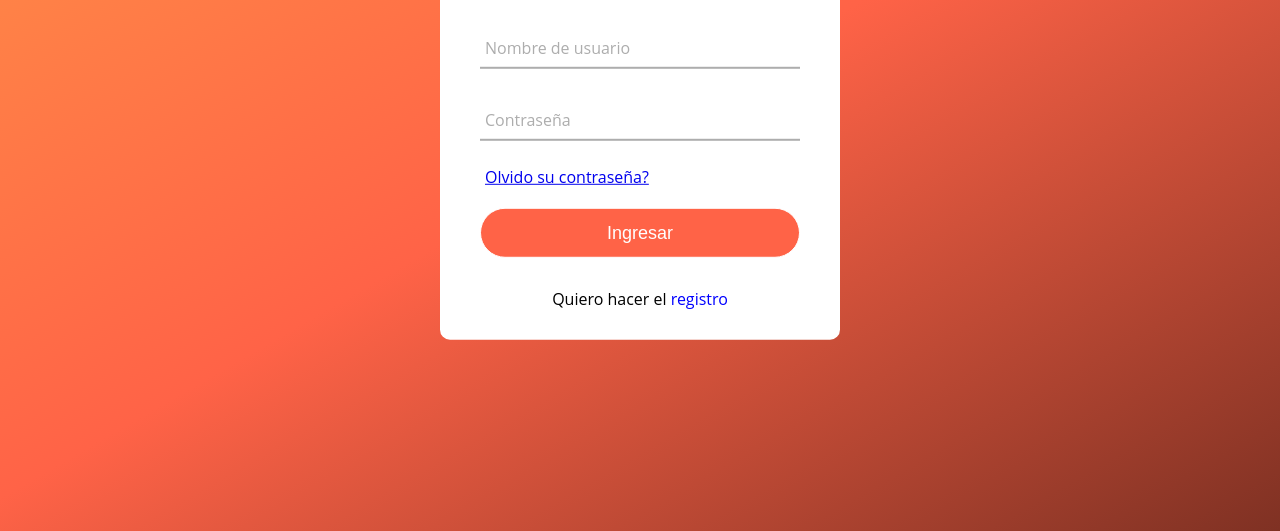
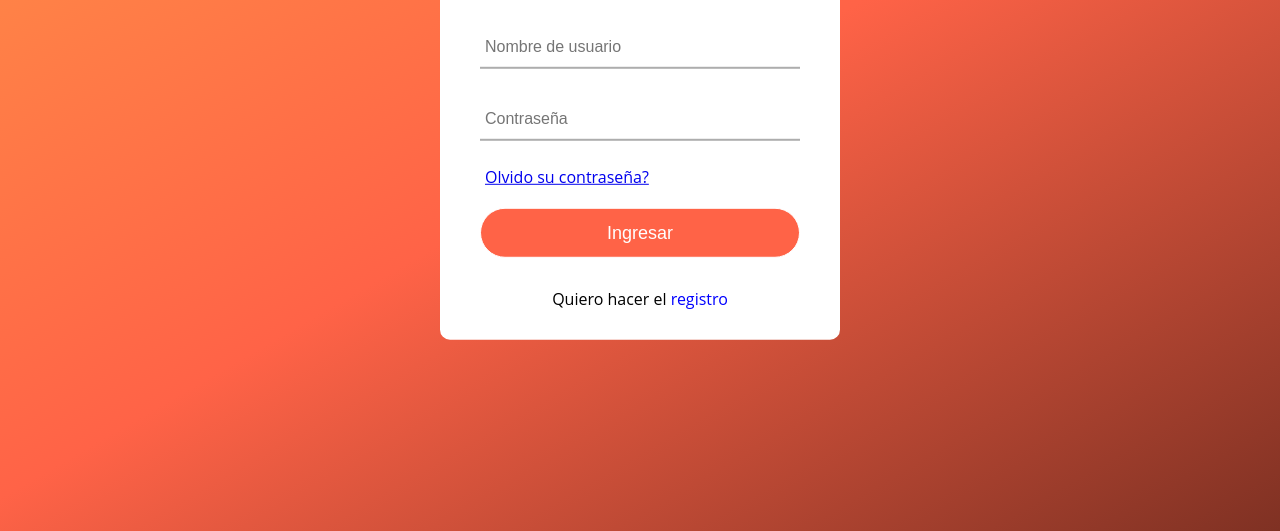
Before and after one commit to Eduhassangordillo/Audiuz, a plain HTML site: page assets/pages/login.html in a window 1280 px wide. Shown: the part 274-805 px from the top of the page. Drawn offline with Linux system fonts and the light colour scheme; some packages are replaced by stand-ins of ours; a script that the page names is missing.

Commit message:
fix login

```diff
--- a/assets/css/login.css
+++ b/assets/css/login.css
@@ -113,6 +113,9 @@ form .pass {
     width: 100%;
 }
 
+.username input:valid,
+.pass input:valid {}
+
 .recordar {
     margin: -5px 0 20px 5px;
     color: tomato;
--- a/assets/pages/login.html
+++ b/assets/pages/login.html
@@ -55,12 +55,10 @@
       <h1>Inicio de sesion</h1>
       <form id="loginFrom">
         <div class="username">
-          <input type="text" id="username" />
-          <label for="">Nombre de usuario</label>
+          <input type="text" placeholder="Nombre de usuario" id="username" />
         </div>
         <div class="pass">
-          <input type="password" id="password" />
-          <label for="">Contraseña</label>
+          <input type="password" placeholder="Contraseña" id="password" />
         </div>
         <div class="recordar"><a href="#">Olvido su contraseña?</a></div>
         <div>
```
Also changed, not shown: assets/js/login.js (line endings or trailing spaces).
